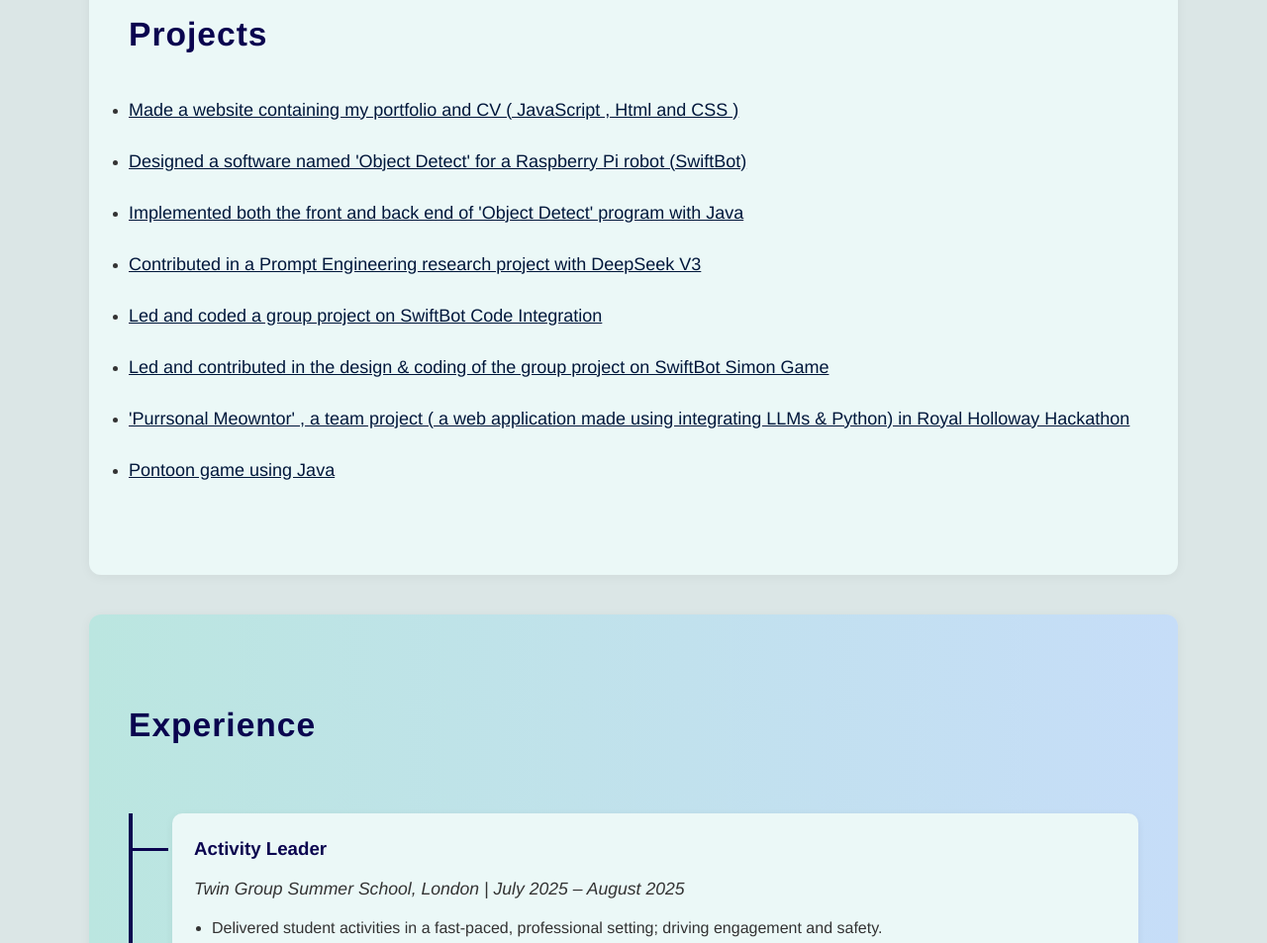
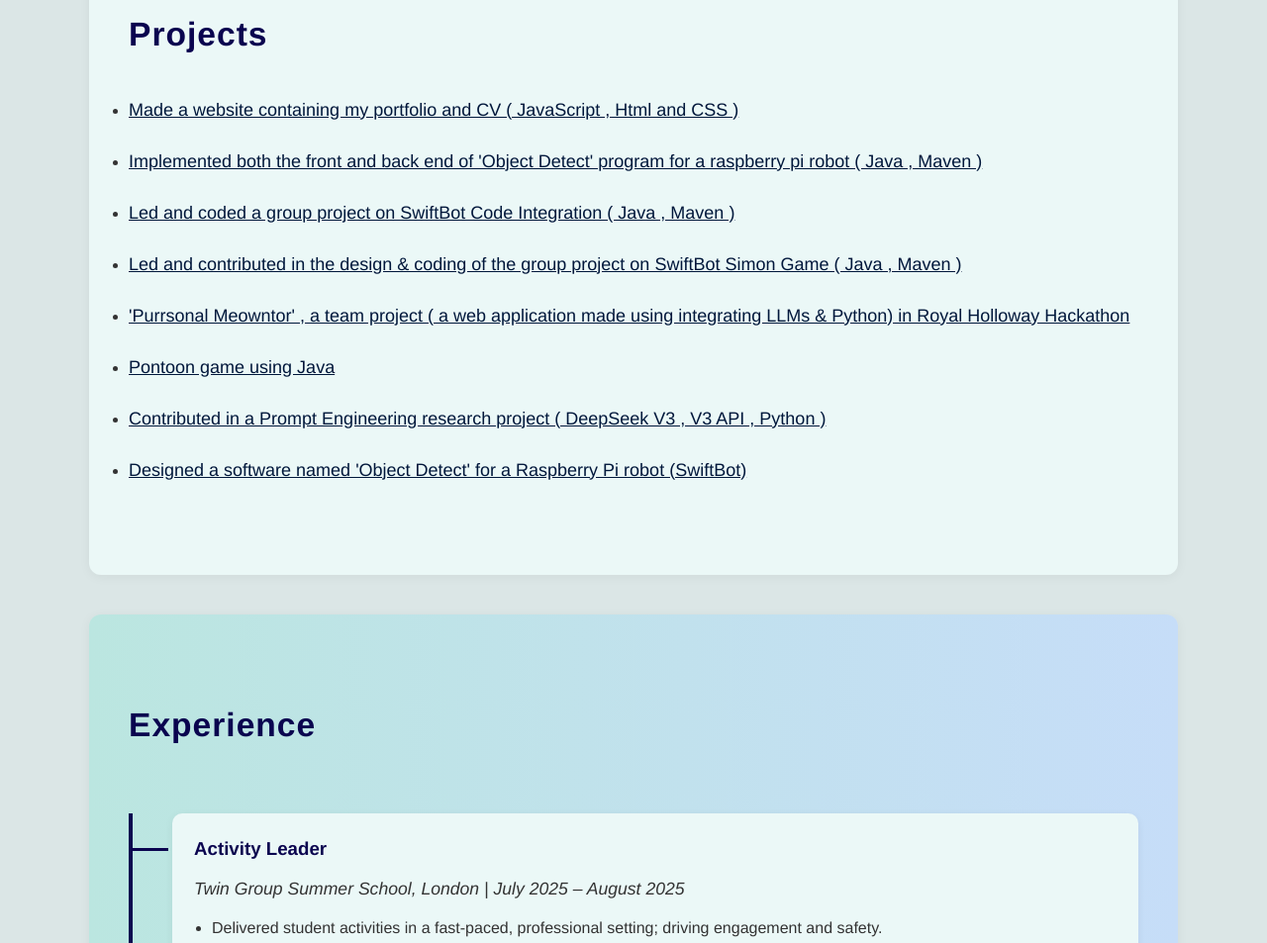
Before and after one commit to Tahmid-Sifat/Portfolio-Website-Tahmid, a plain HTML site: page index.html in a window 1280 px wide. Shown: the part 1937-2890 px from the top of the page at 99% size. Drawn offline with nearby package versions, Linux system fonts and the light colour scheme.

Commit message:
redesigned the order for project lists

```diff
--- a/index.html
+++ b/index.html
@@ -111,33 +111,23 @@
                 </a>
             </li>
             <li>
-                <a href="Files/Object Detect Software Design.pdf" target="_blank">
-                    Designed a software named 'Object Detect' for a Raspberry Pi robot (SwiftBot)
+                 <a href="https://github.com/Tahmid-Sifat/Object-Detect.git" target="_blank">
+                    Implemented both the front and back end of 'Object Detect' program for a raspberry pi robot ( Java , Maven )
                 </a>
             </li>
-            <li>
-                 <a href="https://github.com/Tahmid-Sifat/Object-Detect.git" target="_blank">
-                    Implemented both the front and back end of 'Object Detect' program with Java
-                </a>
-            </li>
-            <li>
-                 <a href="Files/note3.pdf" target="_blank">
-                    Contributed in a Prompt Engineering research project with DeepSeek V3
-                </a>
 
-            </li>
             <li>
                  <a href="https://github.com/Tahmid-Sifat/SwiftBot-Code-Integration.git" target="_blank">
-                  Led and coded a group project on SwiftBot Code Integration
+                  Led and coded a group project on SwiftBot Code Integration ( Java , Maven )
                 </a>
             </li>
             <li>
                  <a href="https://github.com/Tahmid-Sifat/SwiftBot-Simon-Game.git" target="_blank">
-                  Led and contributed in the design & coding of the group project on SwiftBot Simon Game
+                  Led and contributed in the design & coding of the group project on SwiftBot Simon Game ( Java , Maven )
 
             </li>
             <li>
-  <a href="https://github.com/M1KE03/RoyalHackathon" target="_blank">
+           <a href="https://github.com/melisrt/Meowntor-Hackathon.git" target="_blank">
                  'Purrsonal Meowntor' , a team project ( a web application made using integrating LLMs & Python)
                   in Royal Holloway Hackathon
                 </a>
@@ -149,6 +139,20 @@
                 Pontoon game using Java
                 </a>
             </li>
+
+            <li>
+                 <a href="Files/note3.pdf" target="_blank">
+                    Contributed in a Prompt Engineering research project ( DeepSeek V3 , V3 API , Python )
+                </a>
+
+            </li>
+
+            <li>
+                <a href="Files/Object Detect Software Design.pdf" target="_blank">
+                    Designed a software named 'Object Detect' for a Raspberry Pi robot (SwiftBot)
+                </a>
+            </li>
+
         </ul>
         </p>
     </section>
```
